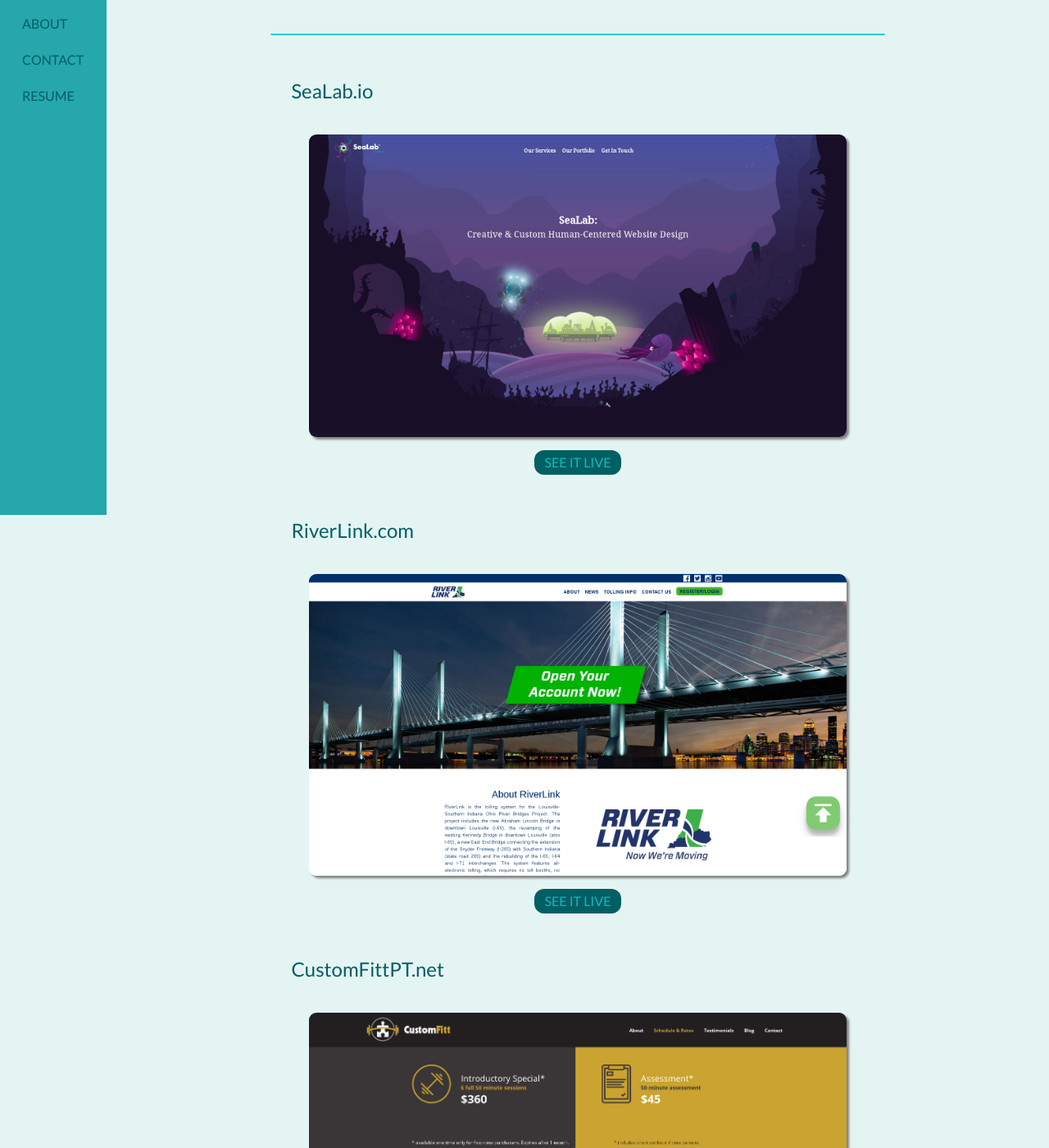
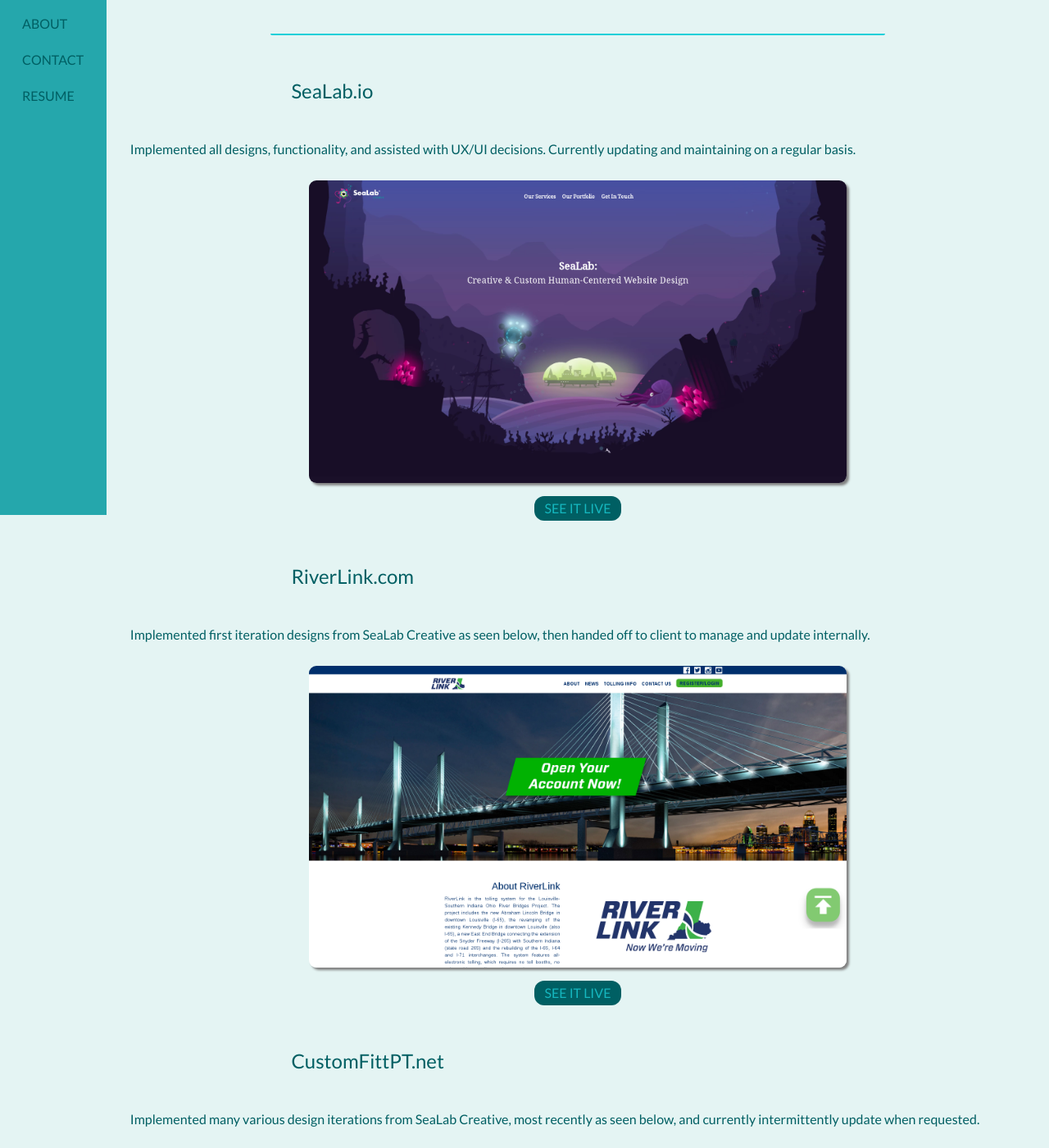
Before and after one commit to AshleyMSherwood/AshleyMSherwood.github.io, a plain HTML site: page index.html in a window 1280 px wide. Shown: the part 172-1572 px from the top of the page at 82% size. Drawn offline with nearby package versions, Linux system fonts and the light colour scheme.

Commit message:
added text to each project to explain my role.  Still needs work

```diff
--- a/index.html
+++ b/index.html
@@ -59,15 +59,19 @@
         <a id="projects"></a>
           <section class="projects">
             <h3 class="project-heading"><a href="http://www.sealab.io" target="_blank">SeaLab.io</a></h3>
+              <p>Implemented all designs, functionality, and assisted with UX/UI decisions.  Currently updating and maintaining on a regular basis.</p>
               <a href="images/desktopHomepage.png" target="_blank"><img class="projects-preview" src="images/cropdesktopHomepage.png"></a>
               <a class="text-link" href="http://www.sealab.io" target="_blank">SEE IT LIVE</a>
             <h3 class="project-heading"><a href="https://www.riverlink.com/" target="_blank">RiverLink.com</a></h3>
+              <p>Implemented first iteration designs from SeaLab Creative as seen below, then handed off to client to manage and update internally.</p>
               <a href="images/riverLinkHomepage.png" target="_blank"><img class="projects-preview" src="images/cropriverLinkHomepage.png"></a>
               <a class="text-link" href="https://riverlink.com/" target="_blank">SEE IT LIVE</a>
             <h3 class="project-heading"><a href="http://www.customfittpt.net/" target="_blank">CustomFittPT.net</a></h3>
+              <p>Implemented many various design iterations from SeaLab Creative, most recently as seen below, and currently intermittently update when requested.</p>
               <a href="images/customFittHomepage.png" target="_blank"><img class="projects-preview" src="images/cropcustomFittHomepage.png"></a>
               <a class="text-link" href="http://www.customfittpt.net/" target="_blank">SEE IT LIVE</a>
             <h3 class="project-heading">Drafthouse Tweets</h3>
+              <p>Created this small side project from the ground up for a meeting with the Alamo Drafthouse's web developer to showcase several tools their sites were using at the time.</p>
               <a href="images/drafthouseTweets.png" target="_blank"><img class="projects-preview" src="images/cropdrafthouseTweets.png"></a>
           </section>
           <div class="section-marker"></div>
```
